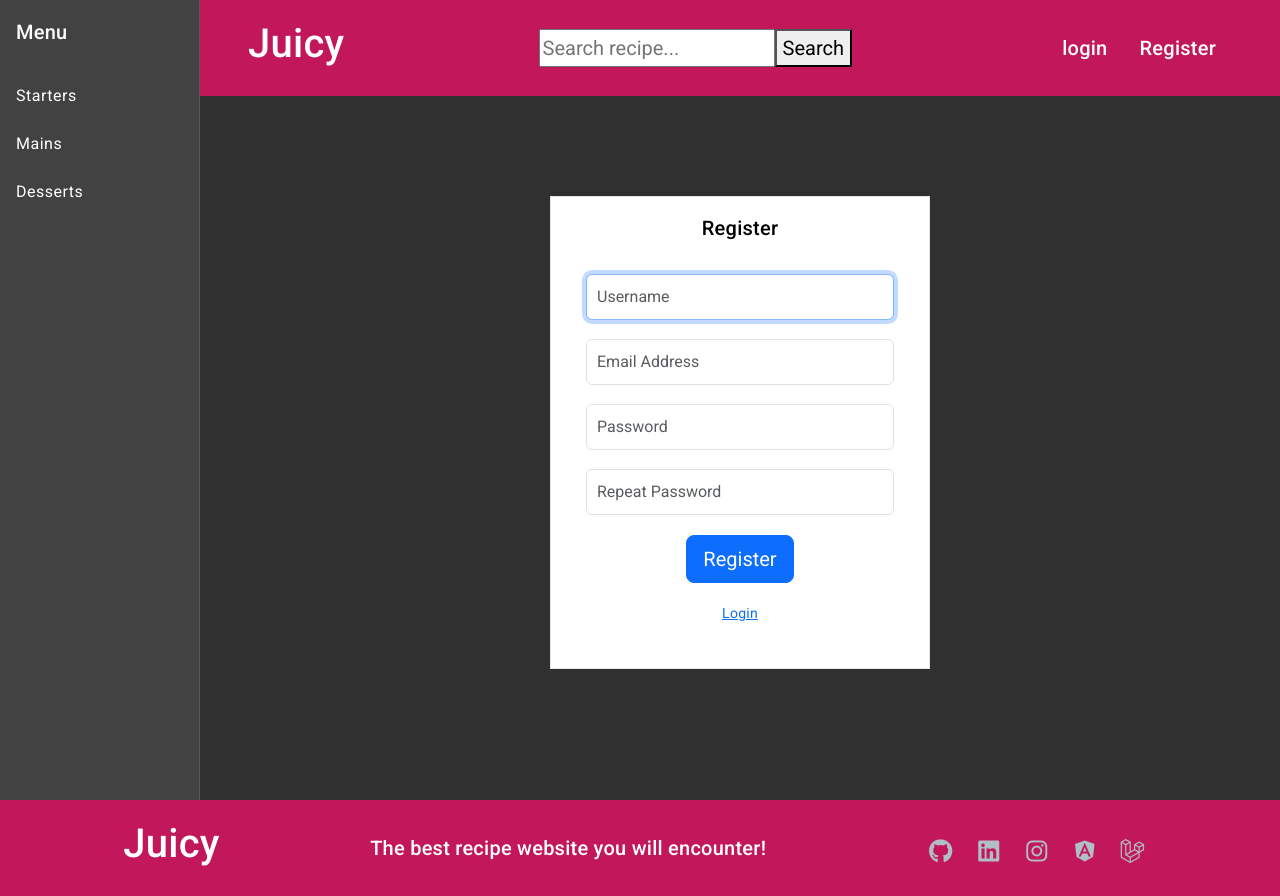
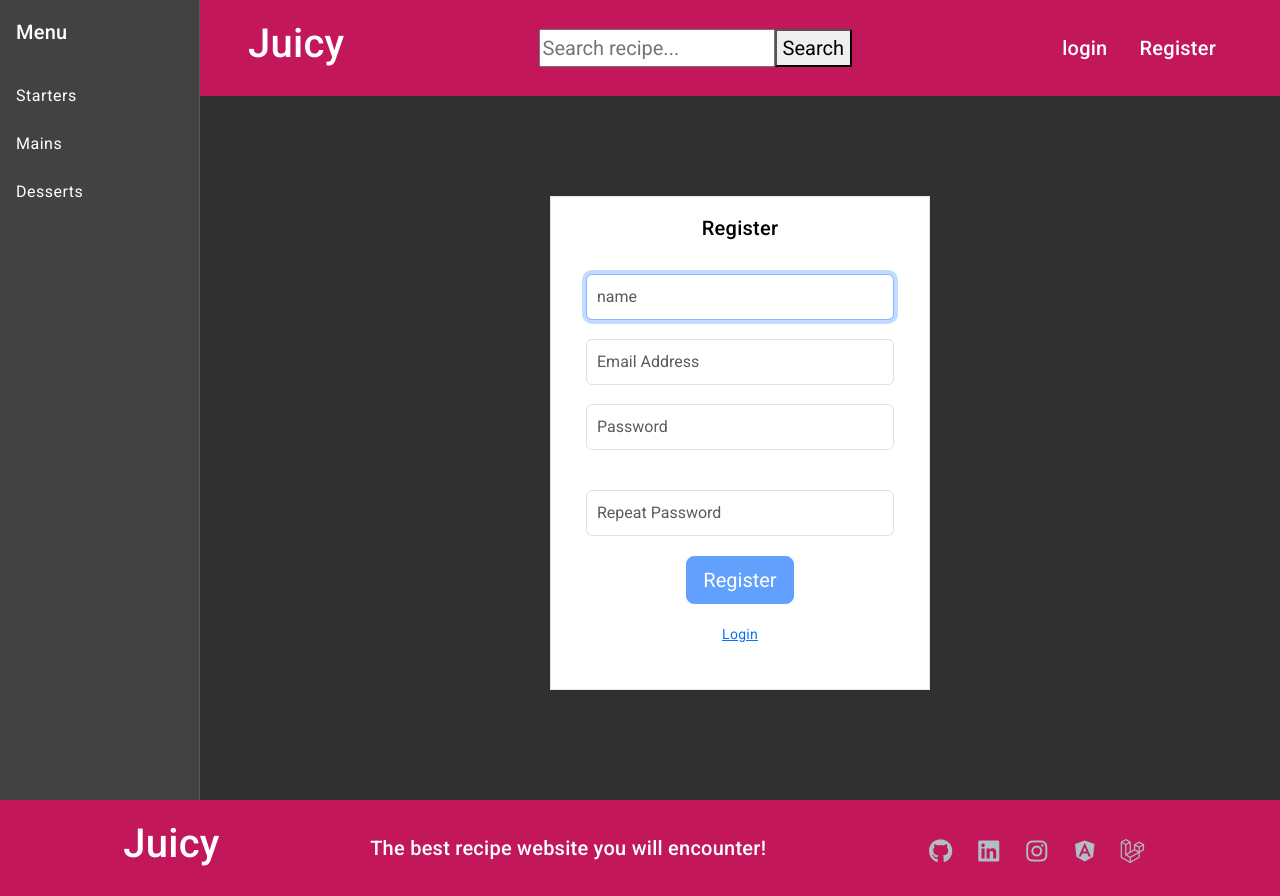
Before and after one commit to chas-academy/u06-fullstack-recipe-app-ArianAFK, an Angular app in the folder Juicy/: page /register in a window 1280 px wide. Built offline with nearby package versions, Linux system fonts and the light colour scheme.

Commit message:
register function

```diff
--- /dev/null
+++ b/Juicy/src/app/models/Register.model.ts
@@ -0,0 +1,12 @@
+export class Register {
+    name: string;
+    email: string;
+    password: string;
+    password_confirmation: string;
+    constructor() {
+        this.name = '';
+        this.email = '';
+        this.password = '';
+        this.password_confirmation = '';
+    }
+}
--- a/Juicy/src/app/pages/register/register.component.html
+++ b/Juicy/src/app/pages/register/register.component.html
@@ -1,14 +1,20 @@
 <div class="wrapper">
     <form class="form-signin d-flex flex-column align-items-center">
         <h2 class="form-signin-heading text-black">Register</h2>
-        <input type="text" class="form-control" name="username" placeholder="Username" required="" autofocus="" />
+        <input type="text" class="form-control" name="name" placeholder="name" [(ngModel)]="registerObj.name"
+            required="" autofocus="" />
         <br>
-        <input type="text" class="form-control" name="email" placeholder="Email Address" required="" autofocus="" />
+        <input type="text" class="form-control" name="email" placeholder="Email Address" [(ngModel)]="registerObj.email"
+            required="" autofocus="" />
         <br>
-        <input type="text" class="form-control" name="password" placeholder="Password" required="" autofocus="" />
+        <input type="password" class="form-control" name="password" placeholder="Password"
+            [(ngModel)]="registerObj.password" required="" autofocus="" />
         <br>
-        <input type="password" class="form-control" name="password" placeholder="Repeat Password" required="" />
-        <button class="btn btn-lg btn-primary btn-block" type="submit">Register</button>
+        <input type="password" class="form-control" name="password" placeholder="Repeat Password"
+            [(ngModel)]="registerObj.password_confirmation" required="" />
+        <button class="btn btn-lg btn-primary btn-block"
+            [disabled]="!registerObj.name || !registerObj.email || !registerObj.password || !registerObj.password_confirmation"
+            type="submit" (click)="onRegister()">Register</button>
         <br>
         <a href="/login">Login</a>
     </form>
--- a/Juicy/src/app/pages/register/register.component.ts
+++ b/Juicy/src/app/pages/register/register.component.ts
@@ -1,12 +1,39 @@
 import { Component } from '@angular/core';
+import { Register } from '../../models/Register.model';
+import { Router, RouterLink } from '@angular/router';
+import { AuthService } from '../../services/auth.service';
+import { FormsModule } from '@angular/forms';
+import { HttpClientModule } from '@angular/common/http';
 
 @Component({
   selector: 'app-register',
   standalone: true,
-  imports: [],
+  imports: [FormsModule, HttpClientModule, RouterLink],
   templateUrl: './register.component.html',
   styleUrl: './register.component.css'
 })
 export class RegisterComponent {
+  registerObj: Register;
+  constructor(private router: Router, private authService: AuthService) {
+    this.registerObj = new Register();
+  }
+  onRegister() {
+    console.log(this.registerObj);
+    this.authService.postRegister(this.registerObj)?.subscribe({
+      next: (res) => {
+        console.log(res);
+        if (res.token) {
+          localStorage.setItem('token', res.token);
 
+          console.log(localStorage.getItem('token'));
+
+          alert('Register Success');
+          this.router.navigateByUrl('/home')
+
+        } else {
+          alert(res.message);
+        }
+      }
+    })
+  }
 }
--- a/Juicy/src/app/services/auth.service.ts
+++ b/Juicy/src/app/services/auth.service.ts
@@ -1,6 +1,7 @@
-import { HttpClient, HttpHeaders } from '@angular/common/http';
+import { HttpClient } from '@angular/common/http';
 import { Injectable } from '@angular/core';
 import { Login } from '../models/Login.model';
+import { Register } from '../models/Register.model';
 
 @Injectable({
   providedIn: 'root'
@@ -11,10 +12,11 @@ export class AuthService {
   postLogin(loginObj: Login) {
     if (!loginObj) return
     console.log(loginObj);
-    const headers = new HttpHeaders({
-      'Content-Type': 'application/json',
-      'Accept': 'application/json'
-    });
-    return this.http.post<any>('http://127.0.0.1:8000/api/login', loginObj, { headers })
+    return this.http.post<any>('http://127.0.0.1:8000/api/login', loginObj)
+  }
+  postRegister(registerObj: Register) {
+    if (!registerObj) return
+    console.log(registerObj);
+    return this.http.post<any>('http://127.0.0.1:8000/api/register', registerObj)
   }
 }
```
